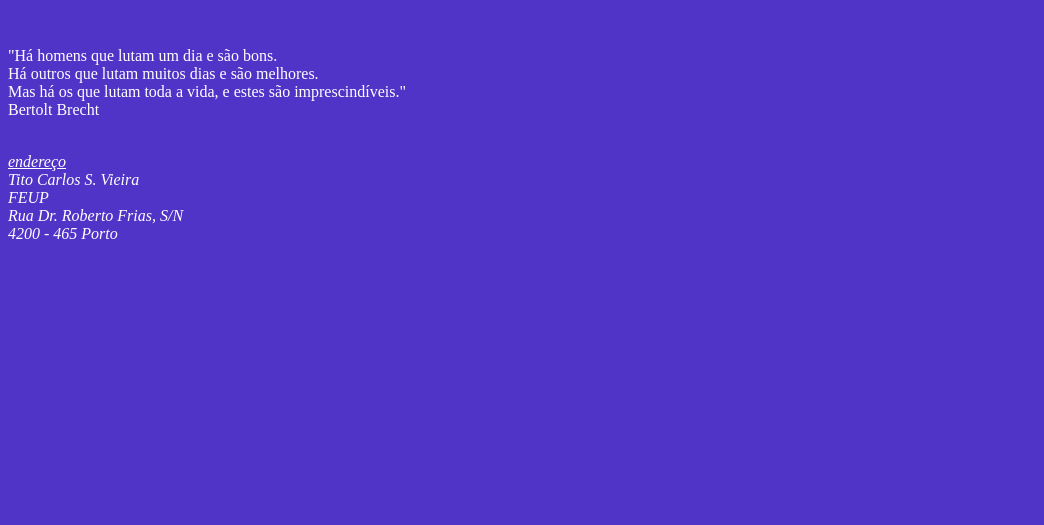
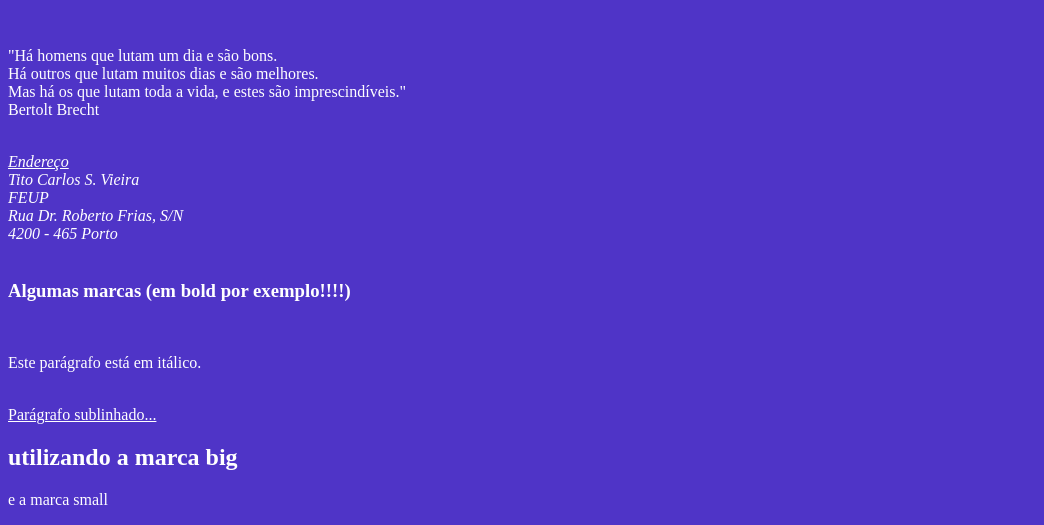
Before and after one commit to HugoSouza0611/Projeto-de-robotica, a plain HTML site: page robotica.html in a window 1280 px wide. Shown: the part 647-1172 px from the top of the page, without its empty margins (0-1044 px from the left). Before the commit the page ends 898 px from the top, so only its background shows below. Drawn offline with Linux system fonts and the light colour scheme.

Commit message:
nhfdhfhdhfdh

```diff
--- a/robotica.html
+++ b/robotica.html
@@ -41,12 +41,30 @@ Bertolt Brecht</p>
 
 
 <address>
-<u>endereço</u> <br>
+<u>Endereço</u> <br>
 Tito Carlos S. Vieira <br>
 FEUP <br>
 Rua Dr. Roberto Frias, S/N <br>
 4200 - 465 Porto <br>
 </address>
 
+<br>
+
+<h3>Algumas marcas (em bold por exemplo!!!!)</h3>
+<br>
+<p>Este parágrafo está em itálico.</p>
+<br>
+<u>Parágrafo sublinhado...</u>
+<br>
+<p><h2>utilizando a marca big</h2> e a marca small</p>
+
+
+
+
+
+
+
+
+
 </body>
 </html>
```
